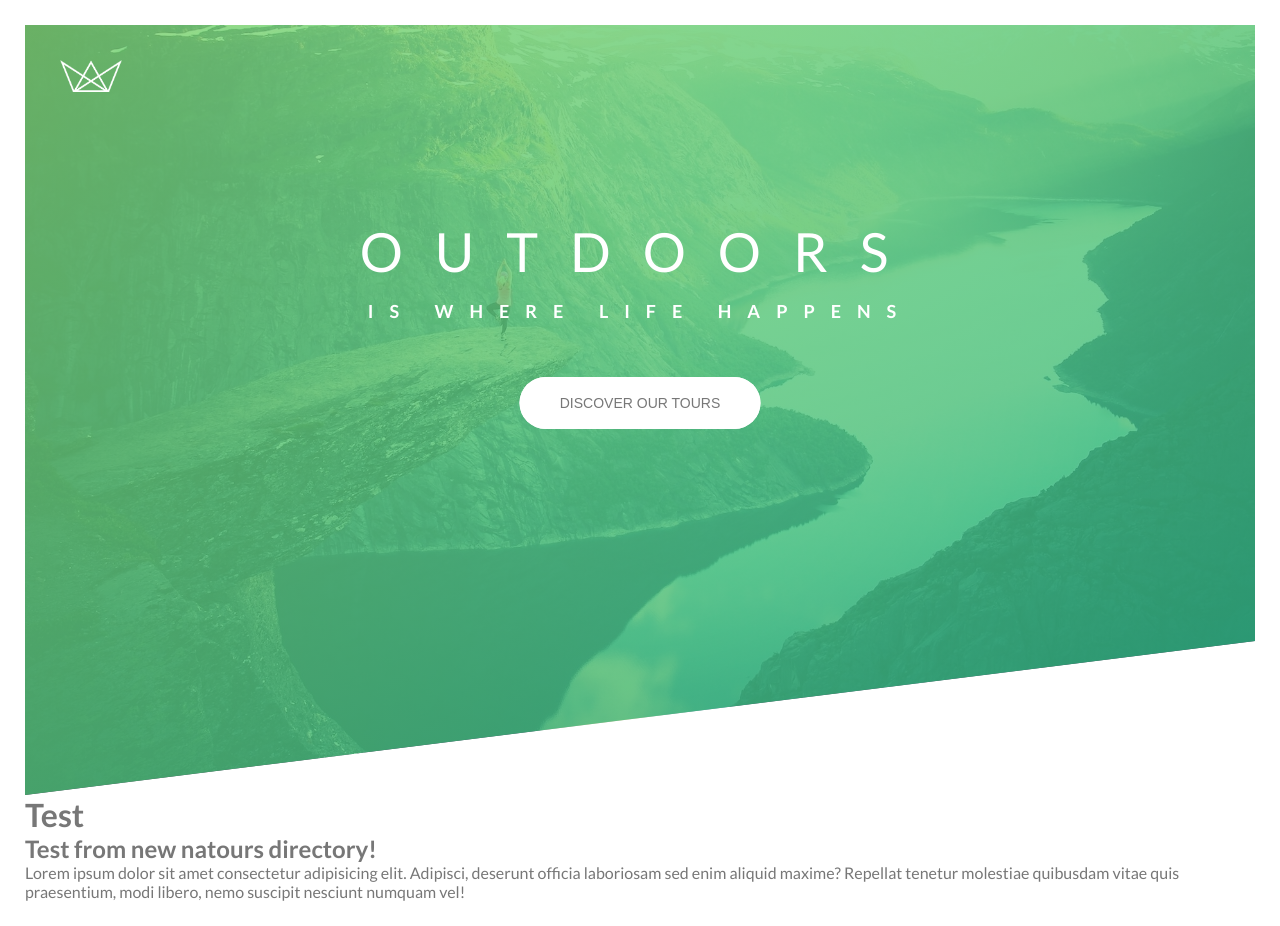
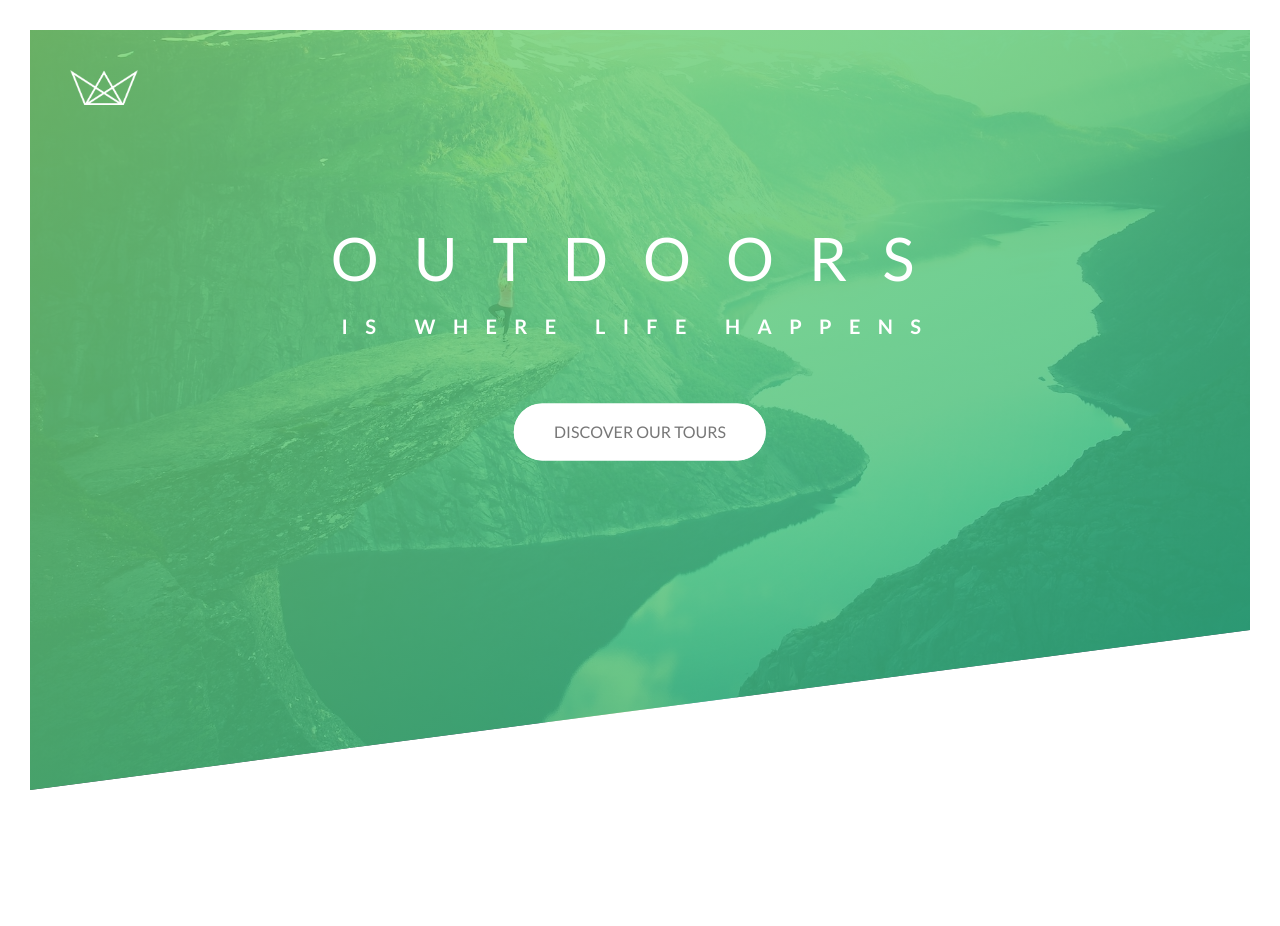
Before and after one commit to TolibovMuxammadamin/natours, a website: page index.html in a window 1280 px wide. After the commit the page ends 820 px from the top, so only its background shows below. Drawn offline with Linux system fonts and the light colour scheme.

Commit message:
sass compiler

```diff
--- a/index.html
+++ b/index.html
@@ -15,32 +15,19 @@
 </head>
 
 <body>
-  <main class="main">
-    <header class="header">
-      <div class="header__bg">
-      </div>
-      <div class="logo">
-        <img src="/img/logo-white.png" class="logo__img" alt="">
-      </div>
-      <div class="header__block">
-        <h1 class="header__text">
-          <span class="header__text--title">Outdoors</span>
-          <span class="header__text--subtitle">Is where life happens</span>
-        </h1>
-        <button class="btn btn--white btn--animated">
-          Discover our tours
-        </button>
-      </div>
-    </header>
+  <header class="header">
+    <div class="header__logo">
+      <img src="img/logo-white.png" alt="logo" class="logo">
+    </div>
+    <div class="header__text">
+      <h1 class="heading-primary">
+        <span class="heading-primary--main">Outdoors</span>
+        <span class="heading-primary--sub">is where life happens</span>
+      </h1>
 
-    <div class="test">
-      <h1 class="heading">Test</h1>
+      <a href="" class="btn btn--white btn--animated">Discover our tours</a>
     </div>
-    <h2>Test from new natours directory!</h2>
-    <p>Lorem ipsum dolor sit amet consectetur adipisicing elit. Adipisci, deserunt officia laboriosam sed enim aliquid
-      maxime? Repellat tenetur molestiae quibusdam vitae quis praesentium, modi libero, nemo suscipit nesciunt numquam
-      vel!</p>
-  </main>
+  </header>
 </body>
 
 </html>
--- /dev/null
+++ b/scss/main.scss
@@ -0,0 +1,196 @@
+/*
+
+
+
+
+*/
+
+$primary-color: #55c57a;
+$secondary-color: #7ed56f;
+$primary-dark-color: #28b485;
+
+$black-color: #000;
+$white-color: #fff;
+$grey-color: #777;
+
+@mixin absoluteCenter ($top: 50%, $left: 50%) {
+  position: absolute;
+  top: $top;
+  left: $left;
+  transform: translate(-50%, -50%);
+}
+
+::selection {
+  background-color: $primary-color;
+}
+
+*,
+*::after,
+*::before {
+  box-sizing: border-box;
+  padding: 0;
+  margin: 0;
+}
+
+*:focus {
+  outline: none;
+}
+
+a {
+  text-decoration: none;
+}
+
+body {
+  font-family: 'Lato', sans-serif;
+  font-weight: 400;
+  font-size: 16px;
+  color: $grey-color;
+  line-height: 1.7;
+  padding: 30px;
+}
+
+.header {
+  height: 95vh;
+  background-image:
+    linear-gradient(to right bottom, rgba($secondary-color, 0.8), rgba($primary-dark-color, 0.8)),
+    url(/img/hero.jpg);
+  background-size: cover;
+  background-position: top;
+  clip-path: polygon(0 0, 100% 0, 100% 75vh, 0 100%);
+  position: relative;
+
+  &__logo {
+    position: absolute;
+    top: 40px;
+    left: 40px;
+
+    .logo {
+      height: 35px;
+    }
+  }
+
+  &__text {
+    @include absoluteCenter(40%);
+    text-align: center;
+  }
+}
+
+.heading-primary {
+  color: $white-color;
+  text-transform: uppercase;
+  margin-bottom: 60px;
+  backface-visibility: hidden;
+  &--main {
+    display: block;
+    font-size: 60px;
+    font-weight: 400;
+    letter-spacing: 35px;
+    animation: moveInLeft 1s ease-in-out;
+  }
+
+  &--sub {
+    display: block;
+    font-size: 20px;
+    font-weight: 700;
+    letter-spacing: 17.4px;
+    animation: moveInRight 1s ease-in-out;
+  }
+}
+
+.btn {
+  &:link,
+  &:visited {
+    text-transform: uppercase;
+    padding: 15px 40px;
+    display: inline-block;
+    border-radius: 100px;
+    position: relative;
+    transition: all .2s;
+  }
+
+  &:hover {
+    transform: translateY(-3px);
+    box-shadow: 0 10px 20px rgba($black-color, 0.2);
+  }
+
+  &:active {
+    transform: translateY(-1px);
+    box-shadow: 0 5px 10px rgba($black-color, 0.2);
+  }
+
+  &--white {
+    background-color: $white-color;
+    color: $grey-color;
+
+    &::after {
+      background-color: $white-color;
+    }
+  }
+
+  &--animated {
+    animation: moveInBottom 0.75s ease-in-out .5s;
+    animation-fill-mode: backwards;
+  }
+
+  &::after {
+    content: "";
+    display: inline-block;
+    width: 100%;
+    height: 100%;
+    border-radius: 100px;
+    position: absolute;
+    top: 0;
+    left: 0;
+    z-index: -1;
+    transition: all .4s;
+  }
+
+  &:hover::after {
+    transform: scaleX(1.4) scaleY(1.6);
+    opacity: 0;
+  }
+}
+
+@keyframes moveInLeft {
+  0% {
+    opacity: 0;
+    transform: translateX(-100px);
+  }
+
+  75% {
+    transform: translateX(10px);
+  }
+
+  100% {
+    opacity: 1;
+    transform: translateX(0);
+  }
+}
+
+@keyframes moveInRight {
+  0% {
+    opacity: 0;
+    transform: translateX(100px);
+  }
+
+  75% {
+    transform: translateX(-10px);
+  }
+
+  100% {
+    opacity: 1;
+    transform: translateX(0);
+  }
+}
+
+@keyframes moveInBottom {
+  0% {
+    opacity: 0;
+    transform: translateY(30px);
+  }
+
+  100% {
+    opacity: 1;
+    transform: translateX(0);
+  }
+}
```
Also changed, not shown: package.json (added, +27 -0 lines), css/style.css, 1 other file.
